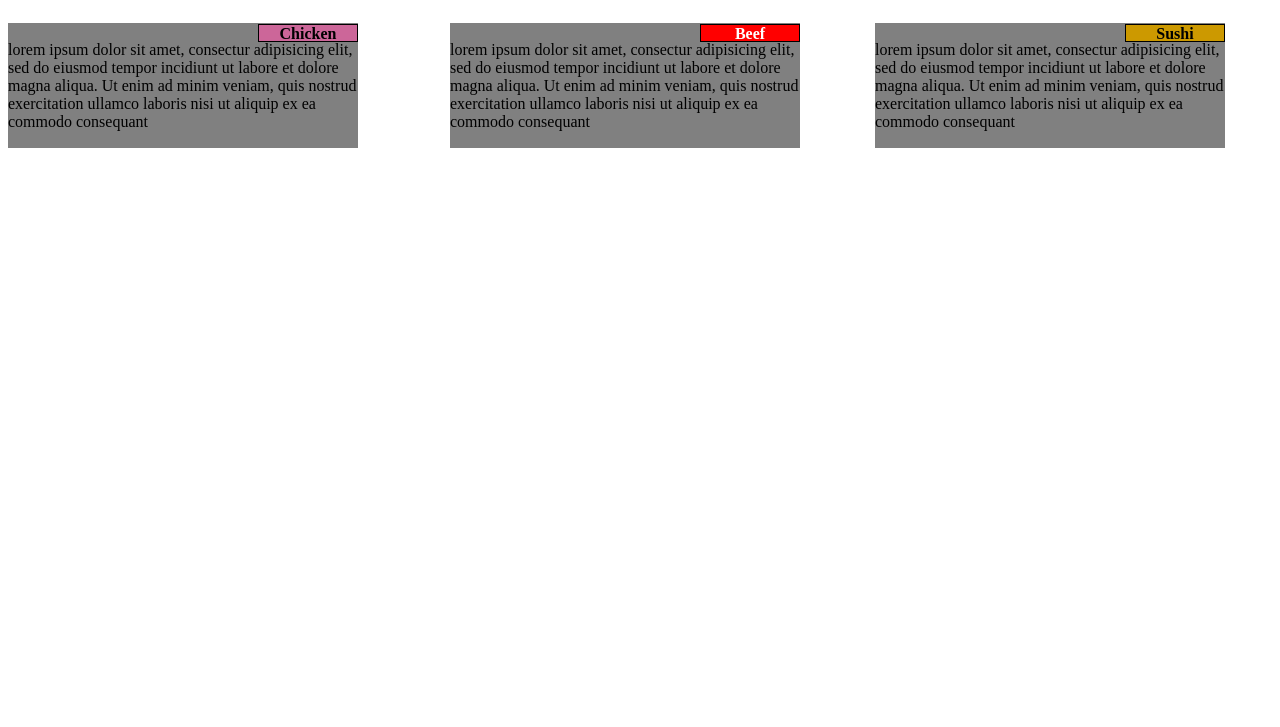
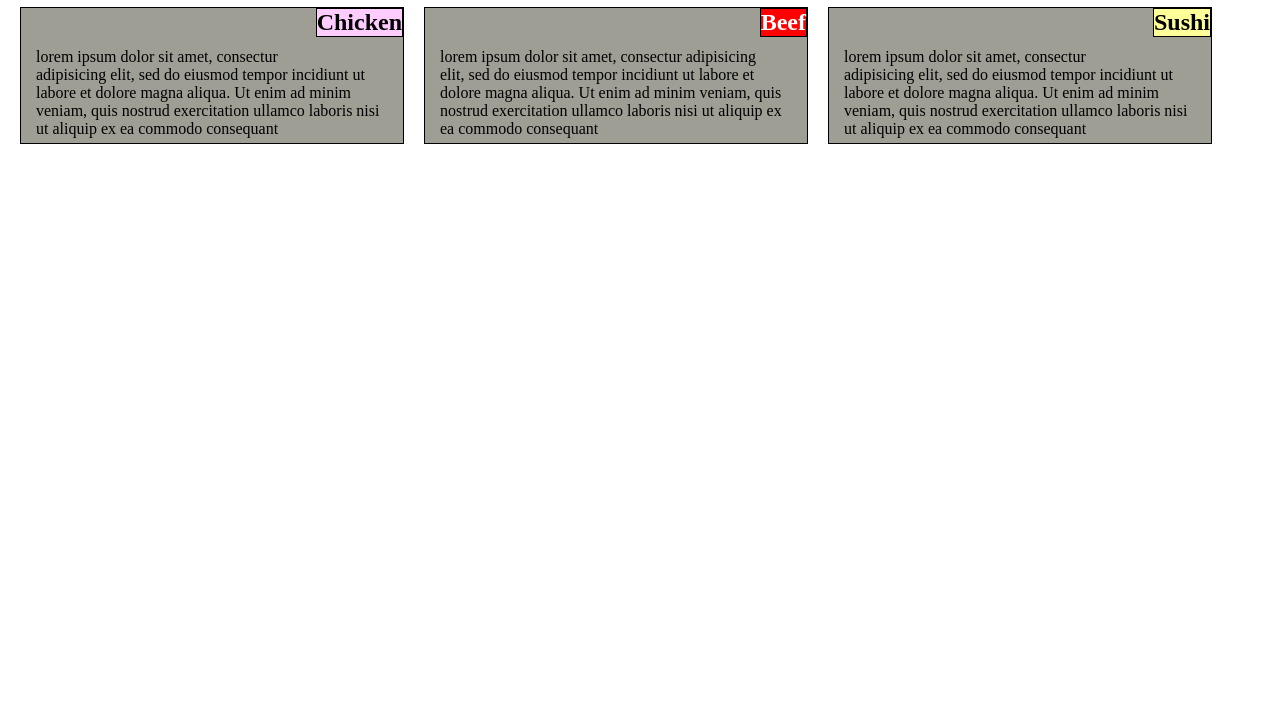
Before and after one commit to juliosimiao/coursera_courseWeb, a plain HTML site: page site/module2-solution/index.html in a window 1280 px wide. Shown: the part 73-800 px from the top of the page. Drawn offline with Linux system fonts and the light colour scheme.

Commit message:
Correção para reenvio

```diff
--- a/site/module2-solution/css/style.css
+++ b/site/module2-solution/css/style.css
@@ -2,168 +2,77 @@
 * {
 	box-sizing: border-box;
 }
-h1 {
+
+body{
+	margin: 0px;
+	padding: 0px;
+}
+
+h1{
 	text-align: center;
 }
 
-#container1{
-	position: absolute;
+h2{
+	margin-top: 0px;
+    float: right;
+    border: 1px solid black;
 }
 
-#container2{
-	left: 450px;
-	position: absolute;
+.container {
+  position: relative;
+  border: 1px solid black;
+  margin-left: 20px;
+  background-color: #9e9e94;
 }
 
-#container3{
-	left: 875px;
-	position: absolute;
+#chickenT{
+    background-color: #ffccff;
 }
 
-#small_b1{
-	width: 100px;
-	height: 18px;
-	background-color: #cc6699;
-	left: 250px;
-	top: 17px;
-	position: absolute;
-	text-align: center;
-	font-weight: bold;
-	border: 1px solid #000000;
+#beefT{
+	color: #ffffff;
+	background-color: #ff0000;
 }
 
-.big_b1{
-	width: 350px;
-	height: 125px;
-	background-color: #808080;
+#sushiT{
+	background-color: #ffff99;
 }
 
-#small_b2{
-	width: 100px;
-	height: 18px;
-	background-color: #ff0000;
-	color: #ffffff;
-	text-align: center;
-	font-weight: bold;
-	left: 250px;
-	top: 17px;
-	position: absolute;
-	border: 1px solid #000000;
-}
-
-.big_b2{
-	width: 350px;
-	height: 125px;
-	background-color: #808080;
-}
-
-#small_b3{
-	width: 100px;
-	height: 18px;
-	position: absolute;
-	background-color: #cc9900;
-	color: #000000;
-	border: 1px solid #000000;
-	font-weight: bold;
-	text-align: center;
-	left: 250px;
-	top: 17px;
-}
-
-.big_b3{
-	width: 350px;
-	height: 125px;
-	background-color: #808080;
-}
-
-/* Simple Responsive Framework. */
-.row {
-  width: 100%;
+p{
+	margin: 40px 10px 5px 15px;
 }
 
 /********** Large devices only **********/
-@media (min-width: 992px) {
-  .col-lg-1, .col-lg-2, .col-lg-3, .col-lg-4, .col-lg-5, .col-lg-6, .col-lg-7, .col-lg-8, .col-lg-9, .col-lg-10, .col-lg-11, .col-lg-12 {
+
+@media (min-width: 992px){
+  .col-lg{
     float: left;
-    border: 1px solid green;
   }
-  .col-lg-1 {
-    width: 8.33%;
-  }
-  .col-lg-2 {
-    width: 16.66%;
-  }
-  .col-lg-3 {
-    width: 25%;
-  }
-  .col-lg-4 {
-    width: 33.33%;
-  }
-  .col-lg-5 {
-    width: 41.66%;
-  }
-  .col-lg-6 {
-    width: 50%;
-  }
-  .col-lg-7 {
-    width: 58.33%;
-  }
-  .col-lg-8 {
-    width: 66.66%;
-  }
-  .col-lg-9 {
-    width: 74.99%;
-  }
-  .col-lg-10 {
-    width: 83.33%;
-  }
-  .col-lg-11 {
-    width: 91.66%;
-  }
-  .col-lg-12 {
-    width: 100%;
+  .container{
+    width: 30%;
   }
 }
+
 /********** Medium devices only **********/
-@media (min-width: 768px) and (max-width: 991px) {
-  .col-md-1, .col-md-2, .col-md-3, .col-md-4, .col-md-5, .col-md-6, .col-md-7, .col-md-8, .col-md-9, .col-md-10, .col-md-11, .col-md-12 {
+@media (min-width: 768px) and (max-width: 991px){
+  .col-md {
     float: left;
-    border: 1px solid green;
   }
-  .col-md-1 {
-    width: 8.33%;
+  .container {
+    width: 45%
   }
-  .col-md-2 {
-    width: 16.66%;
-  }
-  .col-md-3 {
-    width: 25%;
-  }
-  .col-md-4 {
-    width: 33.33%;
-  }
-  .col-md-5 {
-    width: 41.66%;
-  }
-  .col-md-6 {
-    width: 50%;
-  }
-  .col-md-7 {
-    width: 58.33%;
-  }
-  .col-md-8 {
-    width: 66.66%;
-  }
-  .col-md-9 {
-    width: 74.99%;
-  }
-  .col-md-10 {
-    width: 83.33%;
-  }
-  .col-md-11 {
-    width: 91.66%;
-  }
-  .col-md-12 {
-    width: 100%;
+  #sushiBar{
+    margin-top: 20px;
+    width: 92.5%;
+    margin-right:50px;
+    clear: left;
   }
 }
+
+/********** Small devices only **********/
+@media (max-width: 767px){
+  .container{
+    margin-top: 25px;
+    margin-right: 20px;
+  }
+}
--- a/site/module2-solution/index.html
+++ b/site/module2-solution/index.html
@@ -9,32 +9,22 @@
 <body>
   <h1>Our Menu</h1>
 
-    <section id="Chicken">
-      <div id="container1">
-        <div id="small_b1" class="col-lg-3 col-md-6">Chicken</div>
-        <div>
-          <p class="big_b1" class="" col-lg-3 col-md-6" ><br>lorem ipsum dolor sit amet, consectur adipisicing elit, sed do eiusmod tempor incidiunt ut labore et dolore magna aliqua. Ut enim ad minim veniam, quis nostrud exercitation ullamco laboris nisi ut aliquip ex ea commodo consequant</p>
-        </div>
-      </div>
-    </section>
+  <div>
+    <div class="container col-lg col-md">
+      <h2 id="chickenT">Chicken</h2>
+      <p>lorem ipsum dolor sit amet, consectur adipisicing elit, sed do eiusmod tempor incidiunt ut labore et dolore magna aliqua. Ut enim ad minim veniam, quis nostrud exercitation ullamco laboris nisi ut aliquip ex ea commodo consequant</p>
+    </div>
 
-    <section id="Beef">
-      <div id="container2" >
-        <div id="small_b2" class="col-lg-3 col-md-6">Beef</div>
-        <div>
-          <p class="big_b2" class="col-lg-3 col-md-6"><br>lorem ipsum dolor sit amet, consectur adipisicing elit, sed do eiusmod tempor incidiunt ut labore et dolore magna aliqua. Ut enim ad minim veniam, quis nostrud exercitation ullamco laboris nisi ut aliquip ex ea commodo consequant</p>
-        </div>
-      </div>
-    </section>
+    <div class="container col-lg col-md">
+      <h2 id="beefT">Beef</h2>
+      <p>lorem ipsum dolor sit amet, consectur adipisicing elit, sed do eiusmod tempor incidiunt ut labore et dolore magna aliqua. Ut enim ad minim veniam, quis nostrud exercitation ullamco laboris nisi ut aliquip ex ea commodo consequant</p>
+    </div>
 
-    <section id="Sushi">
-      <div id="container3">
-        <div id="small_b3" class="col-lg-3 col-md-6">Sushi</div>
-        <div>
-          <p class="big_b3" ><br>lorem ipsum dolor sit amet, consectur adipisicing elit, sed do eiusmod tempor incidiunt ut labore et dolore magna aliqua. Ut enim ad minim veniam, quis nostrud exercitation ullamco laboris nisi ut aliquip ex ea commodo consequant</p>
-        </div>
-      </div>
-    </section>
+    <div class="container col-lg col-md" id="sushiBar">
+      <h2 id="sushiT">Sushi</h2>
+      <p>lorem ipsum dolor sit amet, consectur adipisicing elit, sed do eiusmod tempor incidiunt ut labore et dolore magna aliqua. Ut enim ad minim veniam, quis nostrud exercitation ullamco laboris nisi ut aliquip ex ea commodo consequant</p>
+    </div>
+  </div>
 
 </body>
 </html>
```
